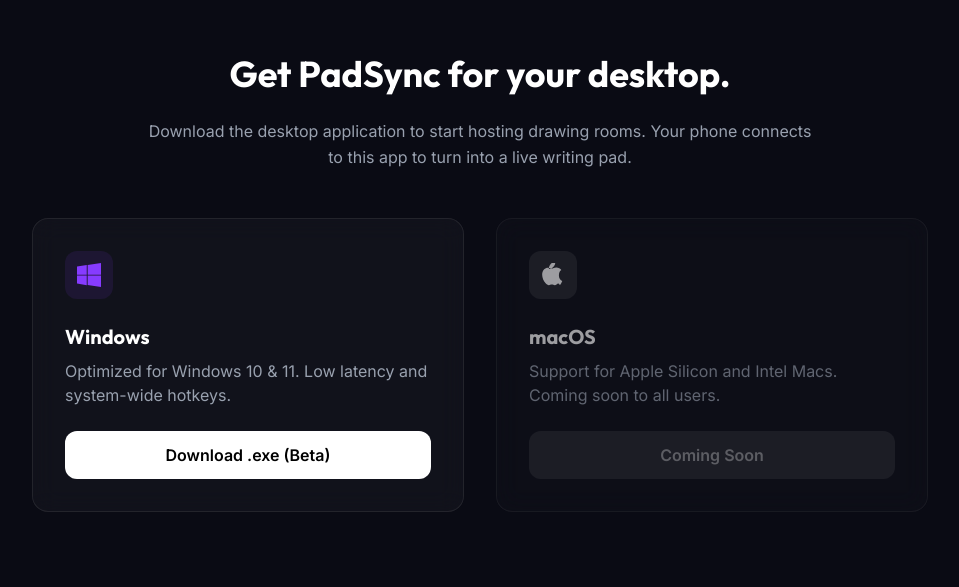
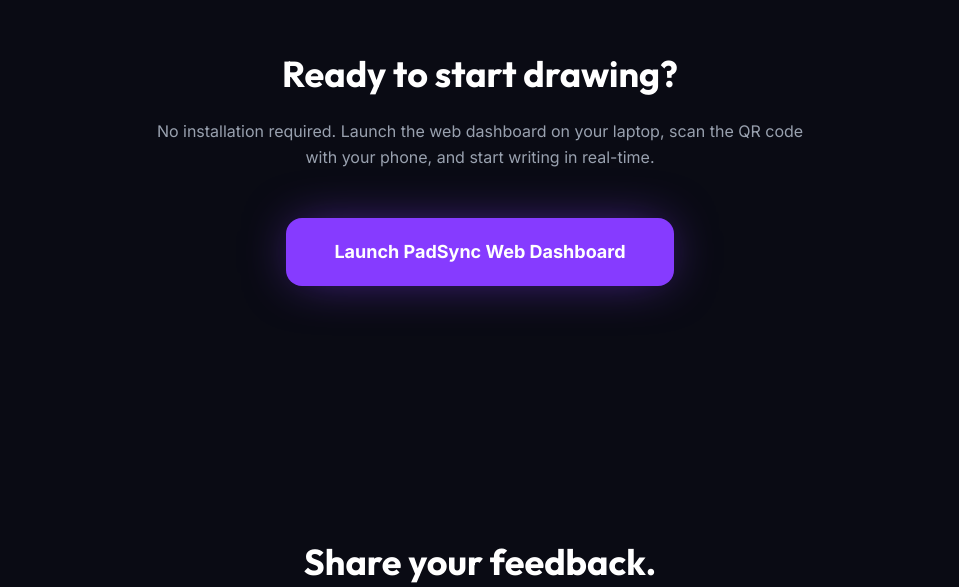
Before and after one commit to aaravaditya051-svg/padsync, an Astro site in the folder apps/landing/: page / in a window 1280 px wide. Shown: the part 1993-2580 px from the top of the page, without its empty margins (160-1119 px from the left). Built offline with nearby package versions, Linux system fonts and the light colour scheme; Astro itself is replaced by a stand-in of ours.

Commit message:
pivot to web-first model: replaced downloads with web dashboard access

```diff
--- a/apps/landing/src/pages/index.astro
+++ b/apps/landing/src/pages/index.astro
@@ -17,8 +17,8 @@ import Layout from '../layouts/Layout.astro';
 			</div>
 			<div class="hidden md:flex items-center gap-8 text-sm font-medium text-gray-400">
 				<a href="#features" class="hover:text-white transition-colors">Features</a>
-				<a href="#demo" class="hover:text-white transition-colors">Demo</a>
-				<a href="#download" class="px-5 py-2 bg-white text-black rounded-full hover:bg-gray-200 transition-colors">Download</a>
+				<a href="#feedback" class="hover:text-white transition-colors">Feedback</a>
+				<a href="/app" class="px-5 py-2 bg-white text-black rounded-full hover:bg-gray-200 transition-colors">Open App</a>
 			</div>
 		</nav>
 
@@ -38,12 +38,12 @@ import Layout from '../layouts/Layout.astro';
 			</h1>
 
 			<p class="max-w-2xl mx-auto text-lg md:text-xl text-gray-400 mb-12 leading-relaxed">
-				Zero lag. No cloud bloat. Just pure, real-time drawing from your mobile screen directly to your desktop. Perfect for online teaching, math, and quick diagrams.
+				Zero lag. No cloud bloat. Just pure, real-time drawing from your mobile screen directly to your web dashboard. Perfect for online teaching, math, and quick diagrams.
 			</p>
 
 			<div class="flex flex-col sm:flex-row items-center justify-center gap-4 mb-20">
-				<a href="#download" class="w-full sm:w-auto px-8 py-4 bg-[#863BFF] text-white rounded-xl font-semibold shadow-[0_0_40px_-10px_rgba(134,59,255,0.5)] hover:bg-[#7627FF] transition-all hover:scale-105 active:scale-95">
-					Download for Windows
+				<a href="/app" class="w-full sm:w-auto px-8 py-4 bg-[#863BFF] text-white rounded-xl font-semibold shadow-[0_0_40px_-10px_rgba(134,59,255,0.5)] hover:bg-[#7627FF] transition-all hover:scale-105 active:scale-95">
+					Launch Web Dashboard
 				</a>
 				<a href="#feedback" class="w-full sm:w-auto px-8 py-4 glass-card rounded-xl font-semibold hover:bg-white/5 transition-all">
 					Give Feedback
@@ -86,40 +86,16 @@ import Layout from '../layouts/Layout.astro';
 			</div>
 		</section>
 
-		<!-- Download Section -->
-		<section id="download" class="max-w-7xl mx-auto px-6 py-32 border-t border-white/5 text-center">
-			<h2 class="text-4xl font-bold mb-6 outfit">Get PadSync for your desktop.</h2>
+		<!-- App Access Section -->
+		<section id="app-access" class="max-w-7xl mx-auto px-6 py-32 border-t border-white/5 text-center">
+			<h2 class="text-4xl font-bold mb-6 outfit">Ready to start drawing?</h2>
 			<p class="text-gray-400 mb-12 max-w-2xl mx-auto leading-relaxed">
-				Download the desktop application to start hosting drawing rooms. Your phone connects to this app to turn into a live writing pad.
+				No installation required. Launch the web dashboard on your laptop, scan the QR code with your phone, and start writing in real-time.
 			</p>
 
-			<div class="grid md:grid-cols-2 gap-8 max-w-4xl mx-auto text-left">
-				<div class="p-8 glass-card rounded-2xl border border-white/10 flex flex-col justify-between">
-					<div>
-						<div class="w-12 h-12 bg-[#863BFF]/10 rounded-xl flex items-center justify-center text-[#863BFF] mb-6">
-							<svg class="w-6 h-6" fill="currentColor" viewBox="0 0 24 24"><path d="M0 3.449L9.75 2.1V11.7H0V3.449zm0 9.151h9.75v9.6L0 20.551V12.6zm10.65-10.5L24 0v11.7h-13.35V2.1zM10.65 12.6H24V24l-13.35-1.95V12.6z"/></svg>
-						</div>
-						<h3 class="text-xl font-bold mb-2 outfit">Windows</h3>
-						<p class="text-gray-400 mb-6">Optimized for Windows 10 & 11. Low latency and system-wide hotkeys.</p>
-					</div>
-					<a href="#" class="inline-flex items-center justify-center px-6 py-3 bg-white text-black rounded-xl font-semibold hover:bg-gray-200 transition-colors">
-						Download .exe (Beta)
-					</a>
-				</div>
-
-				<div class="p-8 glass-card rounded-2xl border border-white/10 opacity-60 flex flex-col justify-between">
-					<div>
-						<div class="w-12 h-12 bg-white/10 rounded-xl flex items-center justify-center text-white mb-6">
-							<svg class="w-6 h-6" fill="currentColor" viewBox="0 0 24 24"><path d="M17.05 20.28c-.96.95-2.04 1.9-3.26 1.9-1.2 0-1.59-.73-2.94-.73-1.35 0-1.8.71-2.94.73-1.14.02-2.31-1-3.27-1.93-1.96-1.9-3.48-5.38-3.48-8.42 0-4.66 3.01-7.12 5.86-7.12 1.5 0 2.9.89 3.82.89.92 0 2.61-1.07 4.39-1.07 2.37 0 4.14 1.21 5.09 2.58-2.02 1.22-2.39 3.51-2.39 5.58 0 2.47 1.51 4.5 3.32 5.29-.6 1.45-1.4 2.87-2.2 4.1zm-4.38-16.7c.96-1.12 1.61-2.68 1.61-4.24 0-.22-.03-.43-.07-.63-1.53.06-3.39 1.02-4.49 2.3-.99 1.14-1.85 2.74-1.85 4.3 0 .22.04.45.08.65 1.7.13 3.42-.87 4.72-2.38z"/></svg>
-						</div>
-						<h3 class="text-xl font-bold mb-2 outfit">macOS</h3>
-						<p class="text-gray-400 mb-6">Support for Apple Silicon and Intel Macs. Coming soon to all users.</p>
-					</div>
-					<button disabled class="cursor-not-allowed inline-flex items-center justify-center px-6 py-3 bg-white/10 text-white/50 rounded-xl font-semibold">
-						Coming Soon
-					</button>
-				</div>
-			</div>
+			<a href="/app" class="inline-flex items-center justify-center px-12 py-5 bg-[#863BFF] text-white rounded-2xl font-bold text-lg shadow-[0_0_50px_-10px_rgba(134,59,255,0.6)] hover:bg-[#7627FF] transition-all hover:scale-105 active:scale-95">
+				Launch PadSync Web Dashboard
+			</a>
 		</section>
 
 		<!-- Feedback Section -->
```
